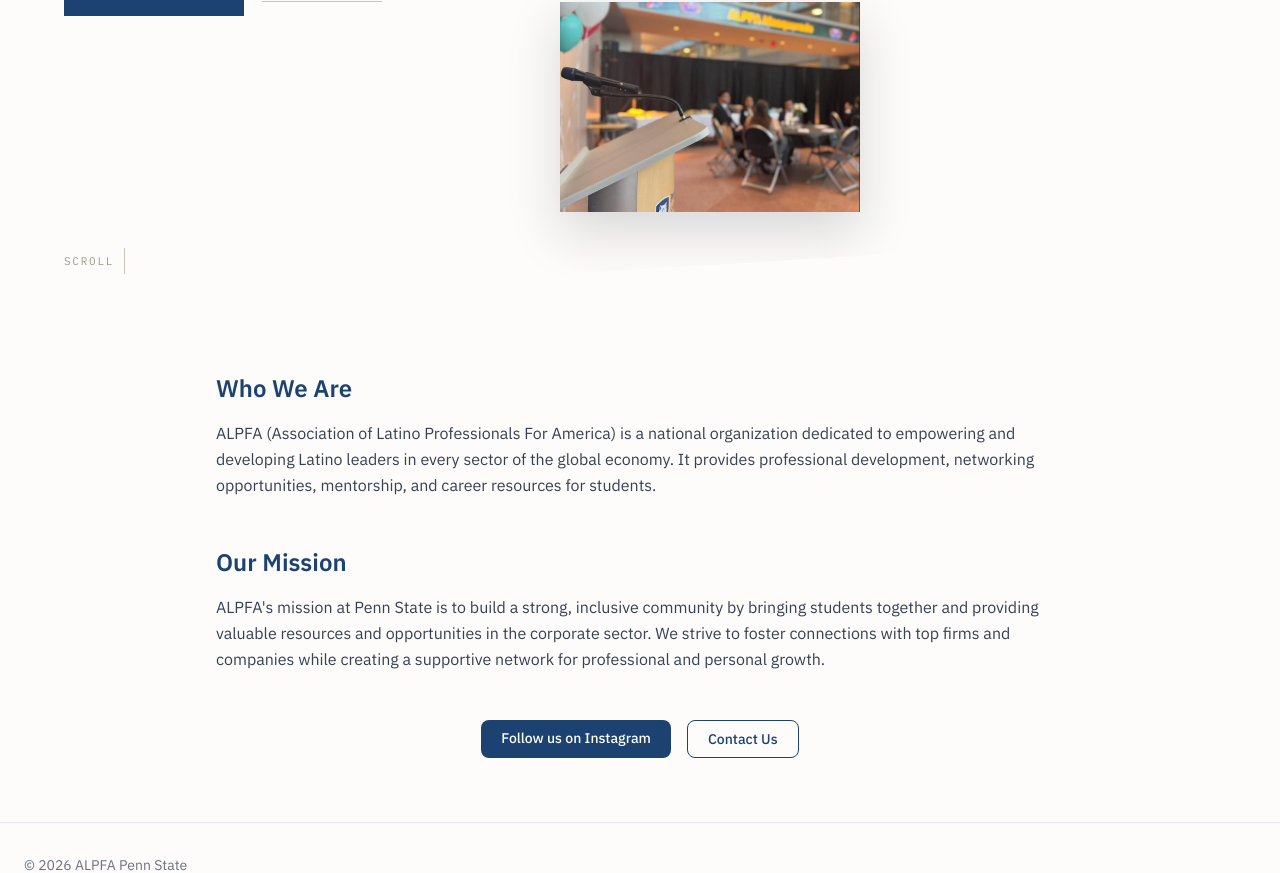
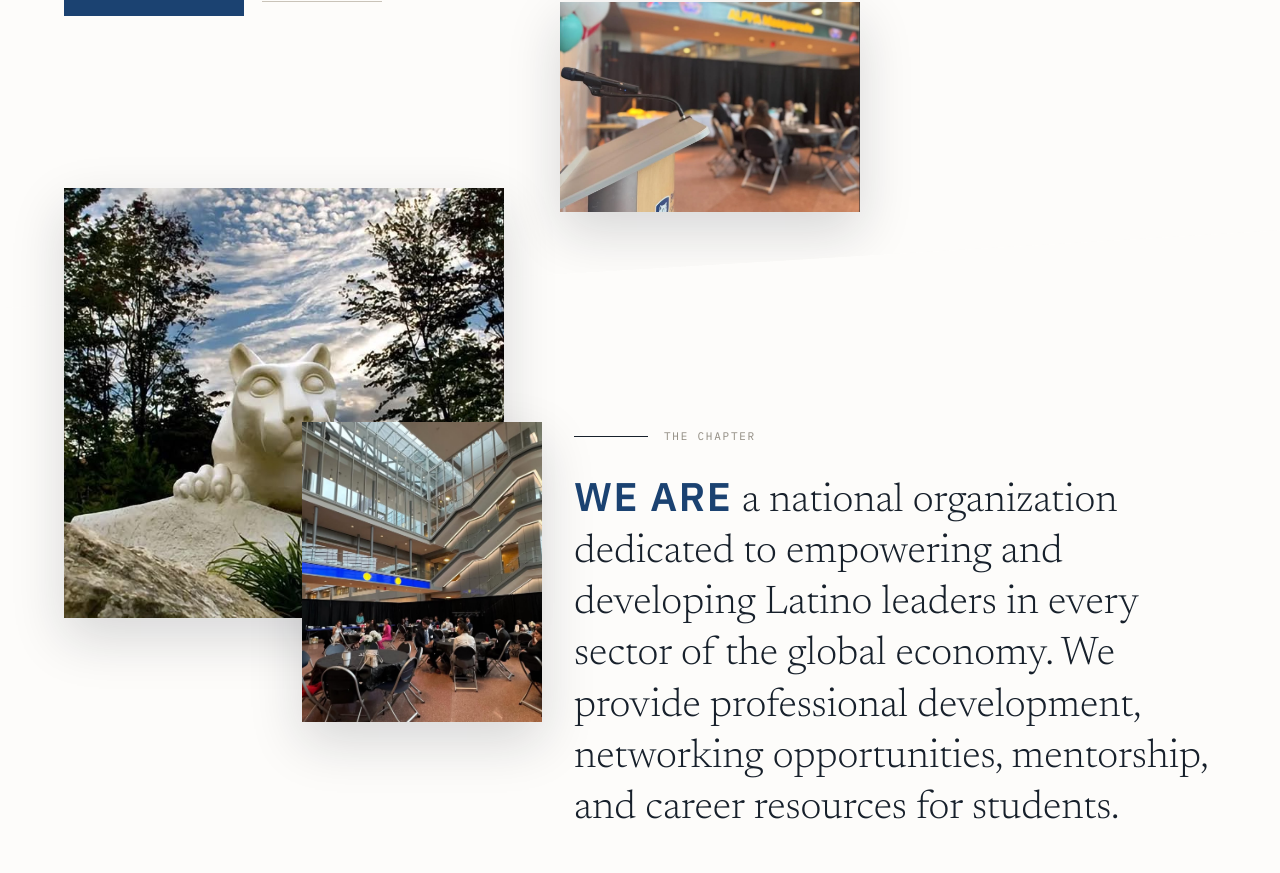
Before and after one commit to CristianAquino22/alpfa-psu-site, a Next.js app: page / in a window 1280 px wide. Shown: the part 854-1727 px from the top of the page. Built offline with nearby package versions, Linux system fonts and the light colour scheme.

Commit message:
feat: build Who We Are and Our Mission sections

```diff
--- a/src/app/page.tsx
+++ b/src/app/page.tsx
@@ -1,49 +1,13 @@
 import Hero from "@/components/Hero";
+import WhoWeAre from "@/components/WhoWeAre";
+import OurMission from "@/components/OurMission";
 
 export default function Home() {
   return (
     <>
       <Hero />
-
-      <div className="px-6 py-16 max-w-4xl mx-auto">
-        <section className="mb-12">
-          <h2 className="text-2xl font-semibold mb-4 text-alpfa-blue">Who We Are</h2>
-          <p className="text-gray-700 leading-relaxed">
-            ALPFA (Association of Latino Professionals For America) is a
-            national organization dedicated to empowering and developing
-            Latino leaders in every sector of the global economy. It provides
-            professional development, networking opportunities, mentorship,
-            and career resources for students.
-          </p>
-        </section>
-
-        <section className="mb-12">
-          <h2 className="text-2xl font-semibold mb-4 text-alpfa-blue">Our Mission</h2>
-          <p className="text-gray-700 leading-relaxed">
-            ALPFA&apos;s mission at Penn State is to build a strong, inclusive
-            community by bringing students together and providing valuable
-            resources and opportunities in the corporate sector. We strive to
-            foster connections with top firms and companies while creating a
-            supportive network for professional and personal growth.
-          </p>
-        </section>
-
-        <section className="flex gap-4 justify-center">
-          <a
-            href="https://instagram.com/alpfapsu"
-            className="px-5 py-2 rounded-lg bg-alpfa-blue text-white text-sm font-medium hover:opacity-90 transition-opacity"
-          >
-            Follow us on Instagram
-          </a>
-
-          <a
-            href="mailto:avr6319@psu.edu"
-            className="px-5 py-2 rounded-lg border border-alpfa-blue text-alpfa-blue text-sm font-medium hover:bg-alpfa-blue hover:text-white transition-colors"
-          >
-            Contact Us
-          </a>
-        </section>
-      </div>
+      <WhoWeAre />
+      <OurMission />
     </>
   );
 }
--- a/src/components/Hero.tsx
+++ b/src/components/Hero.tsx
@@ -1,29 +1,4 @@
-import Image from "next/image";
-
-function PhotoPlate({
-    src,
-    alt,
-    className = "",
-    priority = false,
-}: {
-    src: string;
-    alt: string;
-    className?: string;
-    priority?: boolean;
-}) {
-    return (
-        <div className={`overflow-hidden bg-surface ${className}`}>
-            <Image
-                src={src}
-                alt={alt}
-                fill
-                priority={priority}
-                sizes="(max-width: 1024px) 100vw, 450px"
-                className="object-cover"
-            />
-        </div>
-    );
-}
+import PhotoPlate from "@/components/PhotoPlate";
 
 export default function Hero() {
     return (
--- /dev/null
+++ b/src/components/OurMission.tsx
@@ -0,0 +1,92 @@
+import PhotoPlate from "@/components/PhotoPlate";
+
+const marquee = [
+    { src: "/photos/candid-meeting.jpg", w: "w-[210px] lg:w-[330px]" },
+    { src: "/photos/candid-wide.jpg", w: "w-[160px] lg:w-[250px]" },
+    { src: "/photos/candid-small.jpg", w: "w-[240px] lg:w-[380px]" },
+    { src: "/photos/candid-social.jpg", w: "w-[190px] lg:w-[280px]" },
+    { src: "/photos/candid-hero-tall.jpg", w: "w-[210px] lg:w-[330px]" },
+];
+
+export default function OurMission() {
+    return (
+        <section
+            id="mission"
+            className="relative bg-alpfa-blue text-white
+        -mt-[26px] pt-[60px] px-gutter
+        lg:-mt-[70px] lg:pt-[150px] lg:px-gutter-lg
+        [clip-path:polygon(0_28px,100%_0,100%_100%,0_100%)]
+        lg:[clip-path:polygon(0_74px,100%_0,100%_100%,0_100%)]"
+        >
+            <div className="lg:grid lg:grid-cols-[1fr_380px] lg:gap-20 lg:items-start">
+                <div>
+                    <p className="font-mono text-micro lg:text-label uppercase tracking-mono text-sky mb-[18px] lg:mb-7">
+                        Our mission
+                    </p>
+
+                    <h2
+                        className="font-display font-light text-pretty
+              text-[1.8125rem] leading-[1.32] mb-[18px]
+              lg:text-display-xl lg:leading-serif lg:mb-[30px] lg:max-w-[20ch]"
+                    >
+                        ALPFA&apos;s mission at Penn State is to build a{" "}
+                        <em>strong, inclusive community</em> by bringing students together
+                        and providing valuable resources and opportunities in the corporate
+                        sector.
+                    </h2>
+
+                    <p
+                        className="font-display font-light text-pretty text-mist
+              text-[1.8125rem] leading-[1.32] mb-[26px]
+              lg:text-display-xl lg:leading-serif lg:mb-0 lg:max-w-[20ch]"
+                    >
+                        We strive to foster connections with top firms and companies while
+                        creating a supportive network for professional and personal growth.
+                    </p>
+                </div>
+
+                <PhotoPlate
+                    src="/photos/candid-social.jpg"
+                    alt="ALPFA Penn State members at a chapter event"
+                    sizes="(max-width: 1024px) 100vw, 380px"
+                    className="relative w-full h-[300px] mb-11 lg:mb-0 lg:h-[480px] lg:-mt-24 lg:shadow-plate-navy"
+                />
+            </div>
+
+            {/* marquee */}
+            <div className="-mx-gutter mt-0 pb-[34px] overflow-hidden lg:-mx-gutter-lg lg:mt-[90px] lg:pb-14">
+                <p className="font-mono text-micro lg:text-label uppercase tracking-mono text-sky px-gutter pb-3 lg:px-gutter-lg lg:pb-[18px]">
+                    The chapter, this year
+                </p>
+
+                <div
+                    className="flex w-max gap-3 lg:gap-[18px]
+            motion-safe:animate-[marquee_30s_linear_infinite]
+            lg:motion-safe:animate-[marquee_38s_linear_infinite]
+            motion-reduce:animate-none hover:[animation-play-state:paused]"
+                >
+                    {[...marquee, ...marquee].map((photo, i) => (
+                        <PhotoPlate
+                            key={i}
+                            src={photo.src}
+                            alt=""
+                            sizes="(max-width: 1024px) 240px, 380px"
+                            className={`relative shrink-0 h-[150px] lg:h-[220px] ${photo.w}`}
+                        />
+                    ))}
+                </div>
+            </div>
+
+            <div className="flex justify-between border-t border-line-alpfa pt-[26px] pb-[30px] font-mono text-meta text-sky">
+                <span>University Park, PA</span>
+
+                <a
+                    href="https://instagram.com/alpfapsu"
+                    className="transition-opacity hover:opacity-70"
+                >
+                    @alpfapsu
+                </a>
+            </div>
+        </section >
+    );
+}
--- /dev/null
+++ b/src/components/PhotoPlate.tsx
@@ -0,0 +1,28 @@
+import Image from "next/image";
+
+export default function PhotoPlate({
+    src,
+    alt,
+    className = "",
+    priority = false,
+    sizes = "(max-width: 1024px) 100vw, 450px",
+}: {
+    src: string;
+    alt: string;
+    className?: string;
+    priority?: boolean;
+    sizes?: string;
+}) {
+    return (
+        <div className={`overflow-hidden bg-surface ${className}`}>
+            <Image
+                src={src}
+                alt={alt}
+                fill
+                priority={priority}
+                sizes={sizes}
+                className="object-cover"
+            />
+        </div>
+    );
+}
--- /dev/null
+++ b/src/components/WhoWeAre.tsx
@@ -0,0 +1,55 @@
+import PhotoPlate from "@/components/PhotoPlate";
+
+export default function WhoWeAre() {
+    return (
+        <section
+            id="who-we-are"
+            className="relative bg-paper px-gutter pb-section lg:px-gutter-lg lg:pb-section-lg"
+        >
+            <div className="lg:grid lg:grid-cols-[440px_1fr] lg:gap-[70px] lg:items-start">
+                {/* photo stack — pulled up into the hero's diagonal */}
+                <div className="relative -mt-pull lg:mt-[-120px]">
+                    <PhotoPlate
+                        src="/photos/candid-meeting.jpg"
+                        alt="ALPFA general body meeting"
+                        sizes="(max-width: 1024px) 100vw, 440px"
+                        className="relative w-full h-[280px] lg:h-[430px] shadow-plate lg:shadow-plate-lg"
+                    />
+
+                    <PhotoPlate
+                        src="/photos/candid-social.jpg"
+                        alt=""
+                        sizes="(max-width: 1024px) 150px, 240px"
+                        className="relative z-[1] w-[150px] h-[180px] ml-auto -mt-14 -mr-gutter shadow-plate
+              lg:absolute lg:w-[240px] lg:h-[300px] lg:right-[-38px] lg:bottom-[-104px]
+              lg:m-0 lg:shadow-plate-lg"
+                    />
+                </div>
+
+                {/* text column — pushed down so the two sides never align */}
+                <div className="relative z-[3] mt-[34px] lg:mt-0 lg:pt-[120px]">
+                    <div className="flex items-center gap-3 mb-5 lg:gap-4 lg:mb-[26px]">
+                        <span className="block h-px w-[34px] lg:w-[74px] bg-ink" />
+                        <span className="font-mono text-micro lg:text-label uppercase tracking-mono text-stone">
+                            The chapter
+                        </span>
+                    </div>
+
+                    <h2
+                        className="font-display font-light text-ink text-pretty
+              text-display-sm leading-[1.3]
+              lg:text-display-lg lg:leading-[1.28]"
+                    >
+                        <span className="font-sans font-semibold tracking-[0.04em] text-alpfa-blue">
+                            WE ARE
+                        </span>{" "}
+                        a national organization dedicated to empowering and developing
+                        Latino leaders in every sector of the global economy. We provide
+                        professional development, networking opportunities, mentorship, and
+                        career resources for students.
+                    </h2>
+                </div>
+            </div>
+        </section>
+    );
+}
```
Also changed, not shown: public/photos/candid-meeting.jpg (added), public/photos/candid-social.jpg (added).
